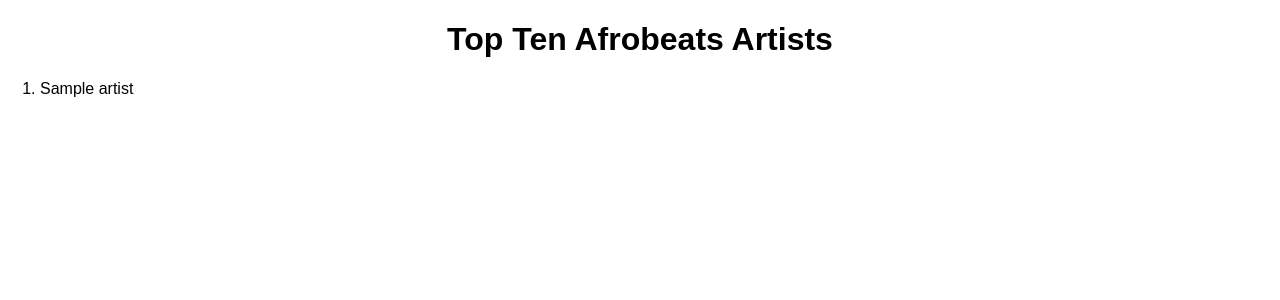
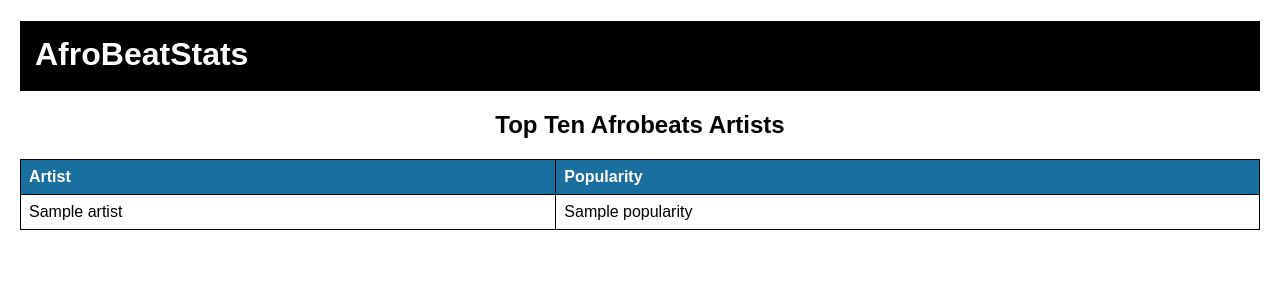
Before and after one commit to Olyray/AfroBeatStats, a Flask app: template templates/index.html in a window 1280 px wide. Shown: the top 300 px of the page. Run offline with Flask 3, Linux system fonts and the light colour scheme; the template is opened without the code that fills it: most values are stand-ins (such as "Sample title", 1, 10 or a date in 2020).

Commit message:
Started with HTML

```diff
--- a/static/styles.css
+++ b/static/styles.css
@@ -3,7 +3,34 @@ body {
     margin: 20px;
 }
 
+header {
+    background: black;
+    height: 70px;
+    width: 100%;
+}
+
 h1 {
+    text-align: left;
+    color: white;
+    padding: 15px;
+}
+
+table {
+    width: 100%;
+    border-collapse: collapse;
+  }
+th, td {
+    border: 1px solid black;
+    padding: 8px;
+    text-align: left;
+  }
+
+th {
+    background-color: #196f9f;
+    color: white;
+  }
+
+h2{
     text-align: center;
 }
 
--- a/templates/index.html
+++ b/templates/index.html
@@ -5,11 +5,25 @@
     <link rel="stylesheet" type="text/css" href="{{ url_for('static', filename='styles.css') }}">
 </head>
 <body>
-    <h1>Top Ten Afrobeats Artists</h1>
-    <ol>
-        {% for artist in artists %}
-        <li>{{ artist.name }}</li>
-        {% endfor %}
-    </ol>
+    <header>
+        <div><h1>AfroBeatStats</h1></div>
+    </header>
+    <h2>Top Ten Afrobeats Artists</h2>
+    <table>
+        <thead>
+            <tr>
+                <th>Artist</th>
+                <th>Popularity</th>
+            </tr>
+        </thead>
+        <tbody>
+            {% for artist in artists %}
+            <tr>
+                <td>{{ artist.name }}</td>
+                <td>{{ artist.popularity }}</td>
+            </tr>
+            {% endfor %}
+        </tbody>
+    </table>
 </body>
 </html>
```
Also changed, not shown: README.md.
